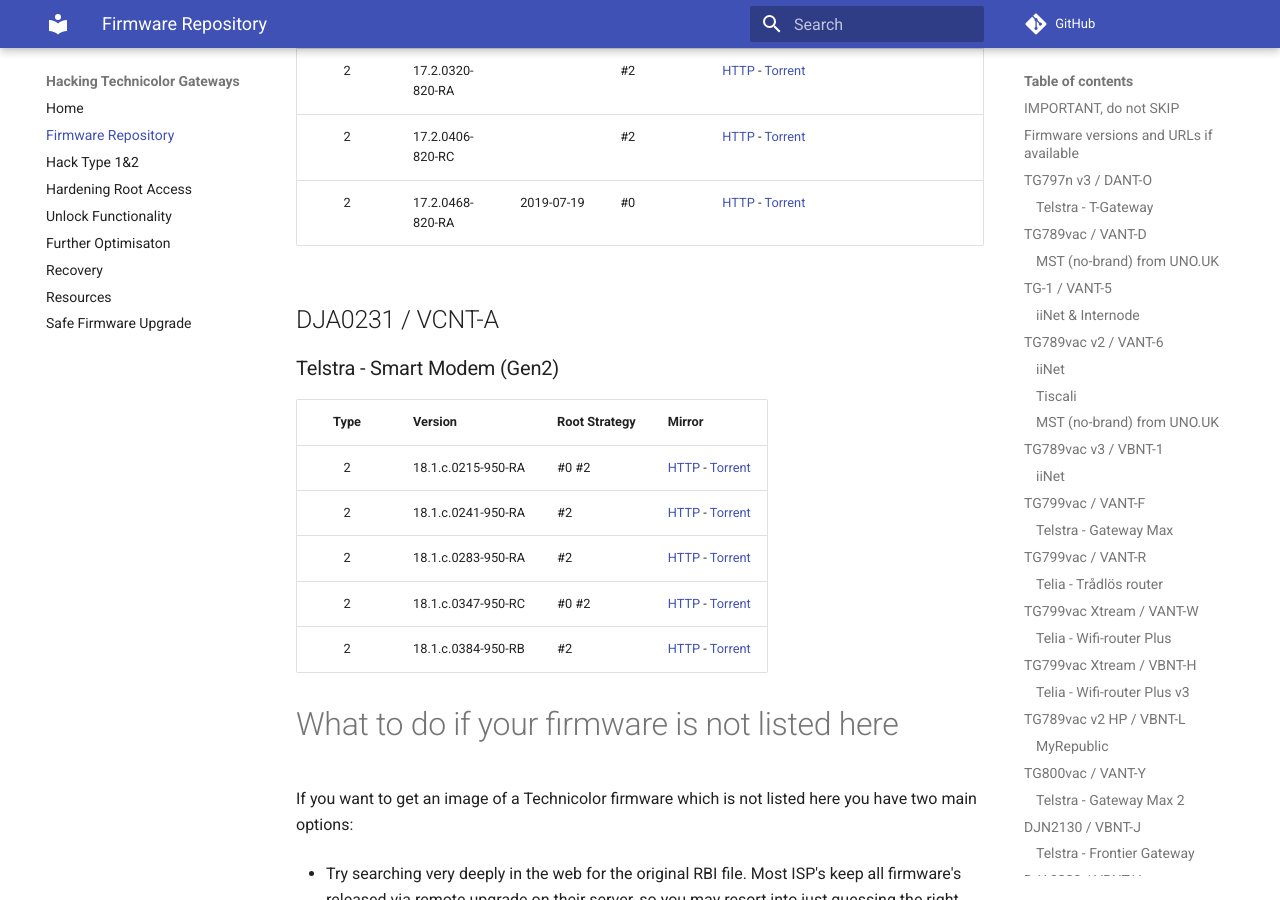
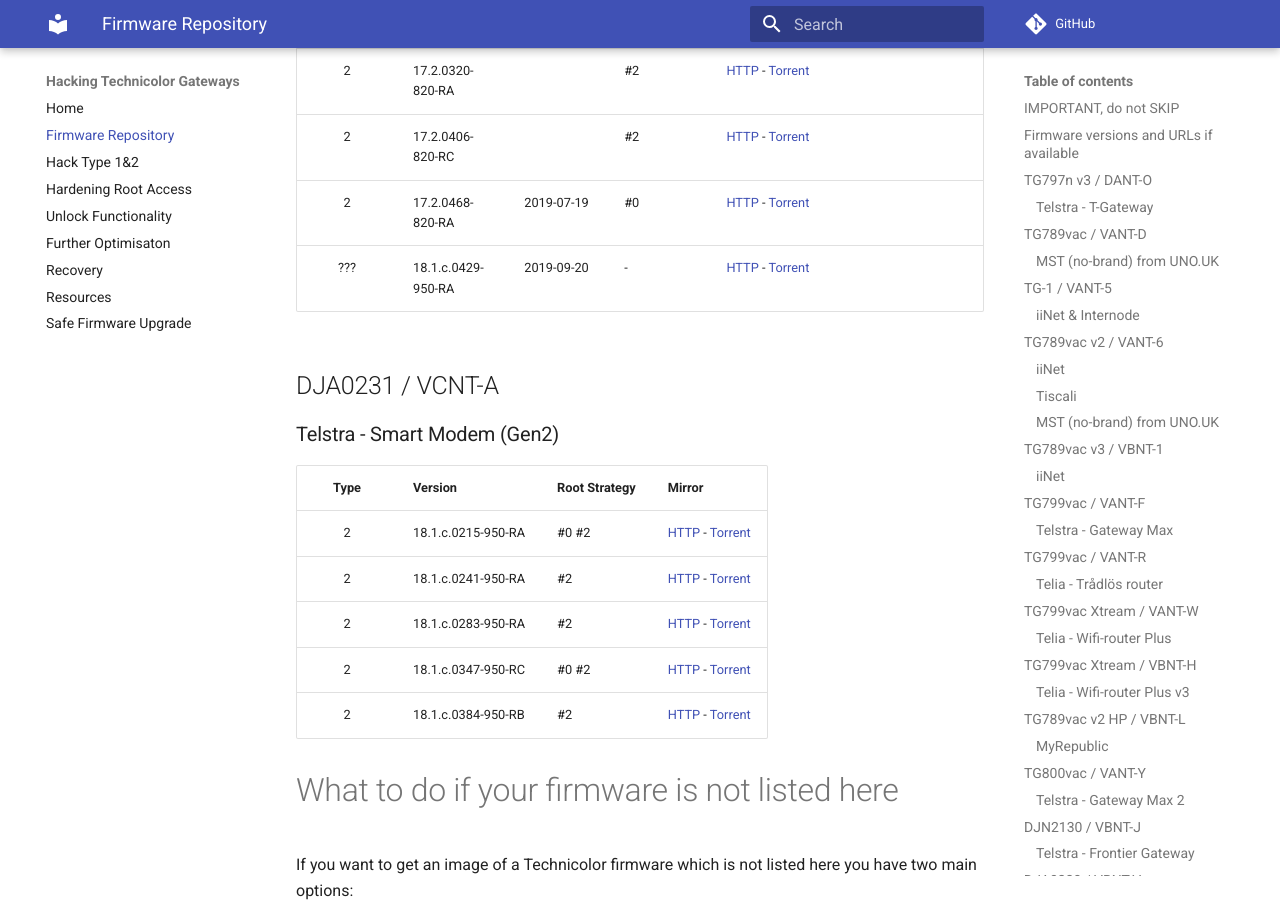
Before and after one commit to hack-technicolor/hack-technicolor, an MkDocs documentation site: the page built from docs/Firmware Repository.md, in a window 1280 px wide and 900 px high, scrolled down 7436 px. Built offline with MkDocs 1.6.1 and Material for MkDocs 9.7.7, drawn with Linux system fonts in a browser that asks for light colours; comment, search, counter and statistics services are not loaded.

Commit message:
add vbnt-v 18.1.c.0429-950-RA

```diff
--- a/docs/Firmware Repository.md
+++ b/docs/Firmware Repository.md
@@ -188,13 +188,14 @@
 
 ### Telstra - Smart Modem (Gen1)
 
-| Type   | Version          | Timestamp  | Root Strategy | Mirror |
-|:------:|:-----------------|:-----------|:--------------|:-------|
-| 2      | 17.2.0188-820-RA |            | #2            | *No RBI available, this version has been found on some devices. If you have it on your device please share a dump! Ask for help if you don't know how to get the dump.* |
-| 2      | 17.2.0288-820-RA |            | #2            | [HTTP](http://fwstore.bdms.telstra.net/Technicolor_vbnt-v_CRF761-17.2.0288-820-RA/vbnt-v_CRF761-17.2.0288-820-RA.rbi) - [Torrent](https://github.com/kevdagoat/hack-technicolor/blob/master/torrents/vbnt-v/vbnt-v_CRF761-17.2.0288-820-RA.rbi.torrent?raw=true) |
-| 2      | 17.2.0320-820-RA |            | #2            | [HTTP](http://fwstore.bdms.telstra.net/Technicolor_vbnt-v_CRF795-17.2.0320-820-RA/vbnt-v_CRF795-17.2.0320-820-RA.rbi) - [Torrent](https://github.com/kevdagoat/hack-technicolor/blob/master/torrents/vbnt-v/vbnt-v_CRF795-17.2.0320-820-RA.rbi.torrent?raw=true) |
-| 2      | 17.2.0406-820-RC |            | #2            | [HTTP](http://fwstore.bdms.telstra.net/Technicolor_vbnt-v_CRF909-17.2.0406-820-RC/vbnt-v_CRF909-17.2.0406-820-RC.rbi) - [Torrent](https://github.com/kevdagoat/hack-technicolor/blob/master/torrents/vbnt-v/vbnt-v_CRF909-17.2.0406-820-RC.rbi.torrent?raw=true) |
-| 2      | 17.2.0468-820-RA | 2019-07-19 | #0            | [HTTP](http://fwstore.bdms.telstra.net/Technicolor_vbnt-v_CRF928-17.2.0468-820-RA/vbnt-v_CRF928-17.2.0468-820-RA.rbi) - [Torrent](https://github.com/kevdagoat/hack-technicolor/blob/master/torrents/vbnt-v/vbnt-v_CRF928-17.2.0468-820-RA.rbi.torrent?raw=true) |
+| Type   | Version            | Timestamp  | Root Strategy | Mirror |
+|:------:|:-------------------|:-----------|:--------------|:-------|
+| 2      | 17.2.0188-820-RA   |            | #2            | *No RBI available, this version has been found on some devices. If you have it on your device please share a dump! Ask for help if you don't know how to get the dump.* |
+| 2      | 17.2.0288-820-RA   |            | #2            | [HTTP](http://fwstore.bdms.telstra.net/Technicolor_vbnt-v_CRF761-17.2.0288-820-RA/vbnt-v_CRF761-17.2.0288-820-RA.rbi) - [Torrent](https://github.com/kevdagoat/hack-technicolor/blob/master/torrents/vbnt-v/vbnt-v_CRF761-17.2.0288-820-RA.rbi.torrent?raw=true) |
+| 2      | 17.2.0320-820-RA   |            | #2            | [HTTP](http://fwstore.bdms.telstra.net/Technicolor_vbnt-v_CRF795-17.2.0320-820-RA/vbnt-v_CRF795-17.2.0320-820-RA.rbi) - [Torrent](https://github.com/kevdagoat/hack-technicolor/blob/master/torrents/vbnt-v/vbnt-v_CRF795-17.2.0320-820-RA.rbi.torrent?raw=true) |
+| 2      | 17.2.0406-820-RC   |            | #2            | [HTTP](http://fwstore.bdms.telstra.net/Technicolor_vbnt-v_CRF909-17.2.0406-820-RC/vbnt-v_CRF909-17.2.0406-820-RC.rbi) - [Torrent](https://github.com/kevdagoat/hack-technicolor/blob/master/torrents/vbnt-v/vbnt-v_CRF909-17.2.0406-820-RC.rbi.torrent?raw=true) |
+| 2      | 17.2.0468-820-RA   | 2019-07-19 | #0            | [HTTP](http://fwstore.bdms.telstra.net/Technicolor_vbnt-v_CRF928-17.2.0468-820-RA/vbnt-v_CRF928-17.2.0468-820-RA.rbi) - [Torrent](https://github.com/kevdagoat/hack-technicolor/blob/master/torrents/vbnt-v/vbnt-v_CRF928-17.2.0468-820-RA.rbi.torrent?raw=true) |
+| ???    | 18.1.c.0429-950-RA | 2019-09-20 | -             | [HTTP](http://fwstore.bdms.telstra.net/Technicolor_vbnt-v_CRF979-18.1.c.0429-950-RA/vbnt-v_CRF979-18.1.c.0429-950-RA.rbi) - [Torrent](https://github.com/kevdagoat/hack-technicolor/blob/master/torrents/vbnt-v/vbnt-v_CRF979-18.1.c.0429-950-RA.rbi.torrent?raw=true) |
 
 ## DJA0231 / VCNT-A
 
```
Also changed, not shown: 1 other file.
